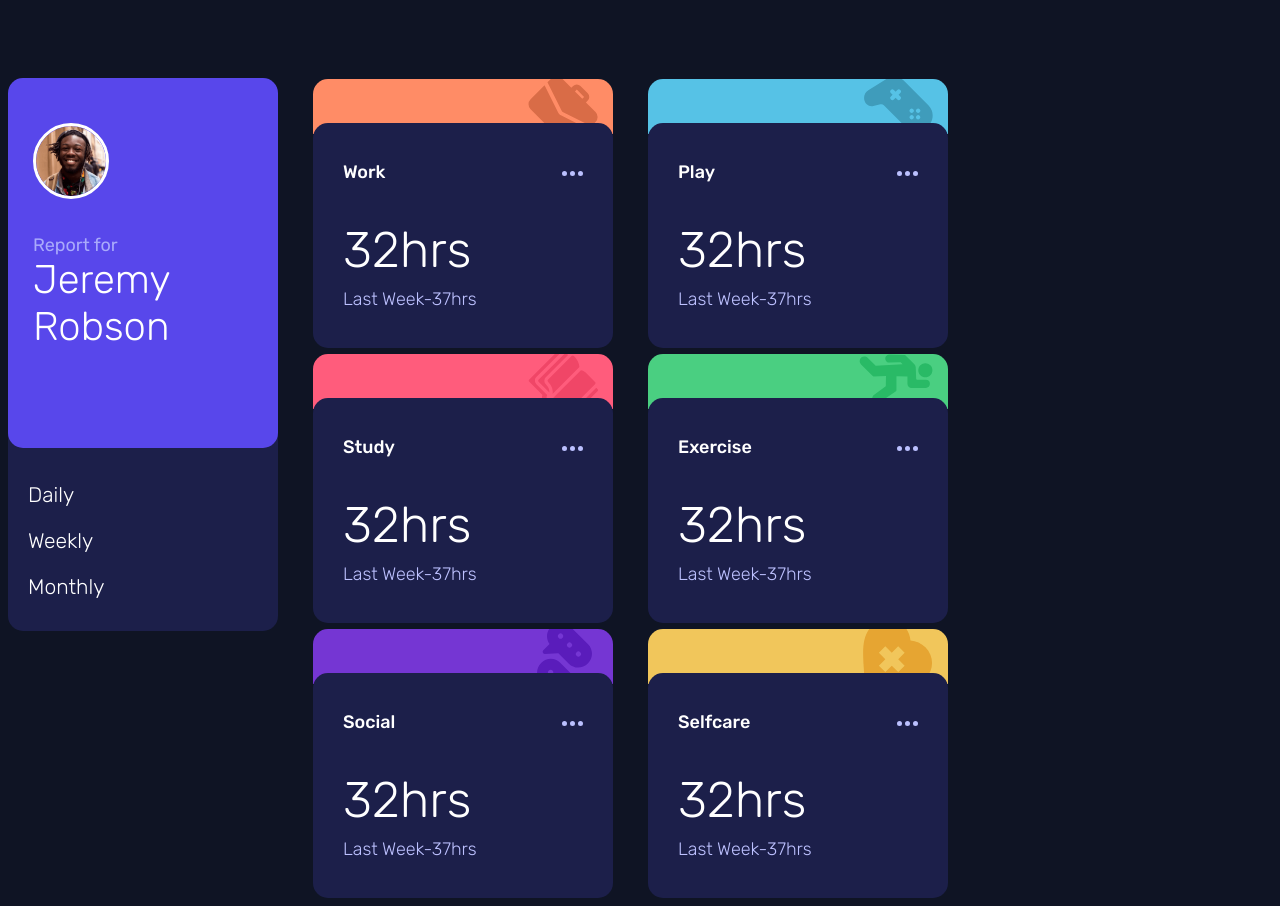
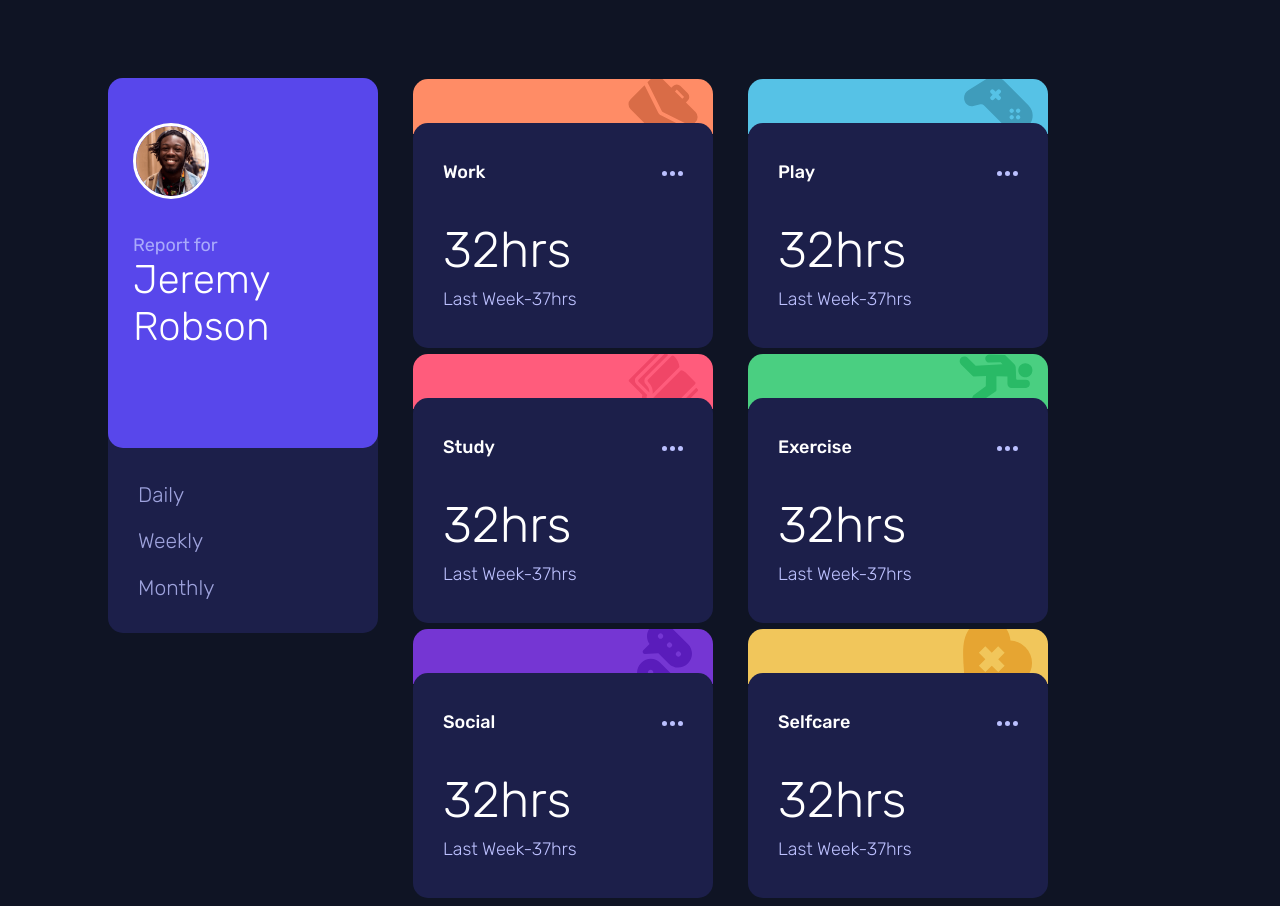
Before and after one commit to somaleyo/Time-tracking-, a React (Vite) app: page / in a window 1280 px wide. Built offline with nearby package versions, Linux system fonts and the light colour scheme.

Commit message:
data json

```diff
--- a/src/App.jsx
+++ b/src/App.jsx
@@ -1,18 +1,25 @@
 import { useState } from 'react'
-
 import './App.css'
 import Card from './components/cards/card'
 import Profile from './components/profile/profile'
-
+import data from './data/data.json'
 
 function App() {
+  const [timeframe , setTimeframe] = useState('weekly')
 
+  const handleTimeframeChange = (newTimeframe) =>{
+    setTimeframe(newTimeframe)
+  }
 
   return (
     <>
     <section id='tracker'>
       <div className='profile'>
-        <Profile pfp="../src/assets/images/image-jeremy.png" name="Jeremy Robson"/>
+        <Profile
+         pfp="../src/assets/images/image-jeremy.png"
+         name="Jeremy Robson"
+         onTimeframChange={handleTimeframeChange}
+         activeTimeframe={timeframe} />
       </div>
       <div className='cards-container'>
           <Card class="img-bg work" image="../src/assets/images/icon-work.svg" titre="Work" temps="32" lastweek="37"   classimage="icon" />
--- a/src/components/cards/card.css
+++ b/src/components/cards/card.css
@@ -79,7 +79,8 @@
     padding-right: 30px;
 }
 .card-body:hover{
-
+    background-color: #34397b ;
+    cursor: pointer;
 }
 .titre{
     display: flex;
--- a/src/components/profile/profile.css
+++ b/src/components/profile/profile.css
@@ -6,15 +6,21 @@
     height: 320px;
     width: 220px;
 }
+.profile-body{
+     background-color:  hsl(235, 46%, 20%);
+     border-radius: 15px;
+     height: 555px;
+     margin-left: 100px;
+}
 .tracker{
-    background-color:  hsl(235, 46%, 20%);
+
     color: white;
     height: 150px;
-    padding:20px;
-    padding-top: 30px;
+    padding:30px;
+    padding-bottom: 40px;
     position: relative;
     top: -3%;
-    z-index: -1;
+
     font-weight: 300;
     border-bottom-left-radius: 15px;
     border-bottom-right-radius: 15px;
@@ -42,4 +48,10 @@
 }
 .track{
     font-weight: 300;
+    cursor:pointer;
+    color: hsla(236, 100%, 87%, 0.81);
 }
+.track:hover{
+
+    color: white;
+}
--- a/src/components/profile/profile.jsx
+++ b/src/components/profile/profile.jsx
@@ -10,9 +10,21 @@ export default function Profile(props) {
                 <h1 className='profile-name'>{props.name} </h1>
             </div>
             <div className="tracker">
-                <h3 className='daily track'>Daily</h3>
-                <h3 className='weekly track'>Weekly</h3>
-                <h3 className='monthly track'>Monthly</h3>
+                <h3
+                    className={`daily track ${props.activeTimeframe === 'daily' ? 'active' : ''}`}
+                    onClick={() => props.onTimeframeChange('daily')}>
+                        Daily
+                </h3>
+                <h3
+                     className={`weekly track ${props.activeTimeframe === 'weekly' ? 'active' : ''}`}
+                    onClick={() => props.onTimeframeChange('weekly')}>
+                        Weekly
+                </h3>
+                <h3
+                      className={`monthly track ${props.activeTimeframe === 'monthly' ? 'active' : ''}`}
+                    onClick={() => props.onTimeframeChange('monthly')}>
+                        Monthly
+                </h3>
             </div>
         </div>
     </>
```
Also changed, not shown: src/data/data.json (renamed from src/data.json).
